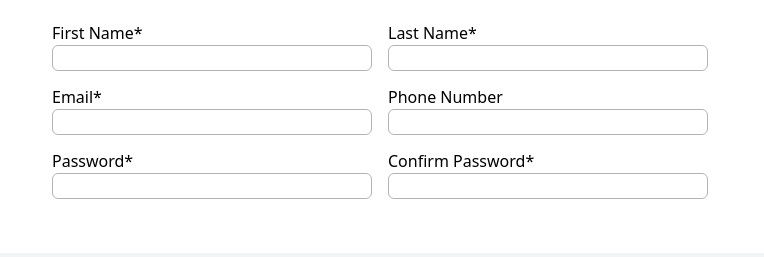
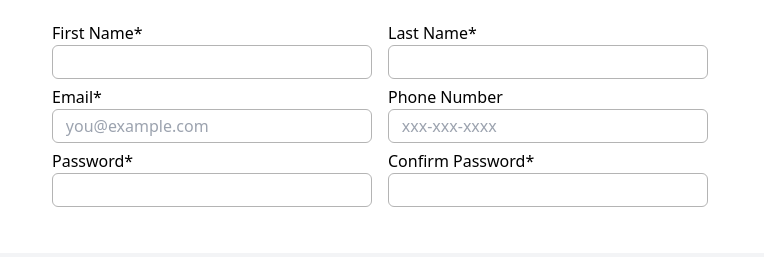
Before and after one commit to jakekressley/sign-up-form-tailwind, a website: page index.html in a window 1280 px wide. Shown: the part 307-564 px from the top of the page, 516-1280 px from the left. Drawn offline with nearby package versions, Linux system fonts and the light colour scheme.

Commit message:
input changes

```diff
--- a/index.html
+++ b/index.html
@@ -35,27 +35,27 @@
                 <div id="forms" class="text-md">
                     <div class="form-container">
                         <label for="first-name">First Name*</label>
-                        <input type="text" name="first-name" class="border">
+                        <input type="text" name="first-name" class="border" required>
                     </div>
                     <div class="form-container">
-                        <label for="first-name">Last Name*</label>
-                        <input type="text" name="first-name" class="border">
+                        <label for="last-name">Last Name*</label>
+                        <input type="text" name="last-name" class="border" required>
                     </div>
                     <div class="form-container">
                         <label for="first-name">Email*</label>
-                        <input type="text" name="first-name" class="border">
+                        <input type="email" id="user_email" name="email" placeholder="you@example.com" required>
                     </div>
                     <div class="form-container">
-                        <label for="first-name">Phone Number</label>
-                        <input type="text" name="first-name" class="border">
+                        <label for="phone">Phone Number</label>
+                        <input type="tel" id="phone" name="phone" pattern="[0-9]{3}-[0-9]{3}-[0-9]{4}" placeholder="xxx-xxx-xxxx">
                     </div>
                     <div class="form-container">
-                        <label for="first-name">Password*</label>
-                        <input type="text" name="first-name" class="border">
+                        <label for="password">Password*</label>
+                        <input type="password" id="user_password" name="password" required>
                     </div>
                     <div class="form-container">
-                        <label for="first-name">Confirm Password*</label>
-                        <input type="text" name="first-name" class="border">
+                        <label for="confirm-password">Confirm Password*</label>
+                        <input type="password" id="user_confirm_password" name="confirm-password" required>
                     </div>
                 </div>
             </div>
--- a/styles.css
+++ b/styles.css
@@ -43,6 +43,8 @@
 .form-container input {
     border: solid 1px #b4b4b4;
     border-radius: 6px;
+    padding: 4px;
+    padding-left: .8rem;
 }
 
 .form-container input:focus {
```
